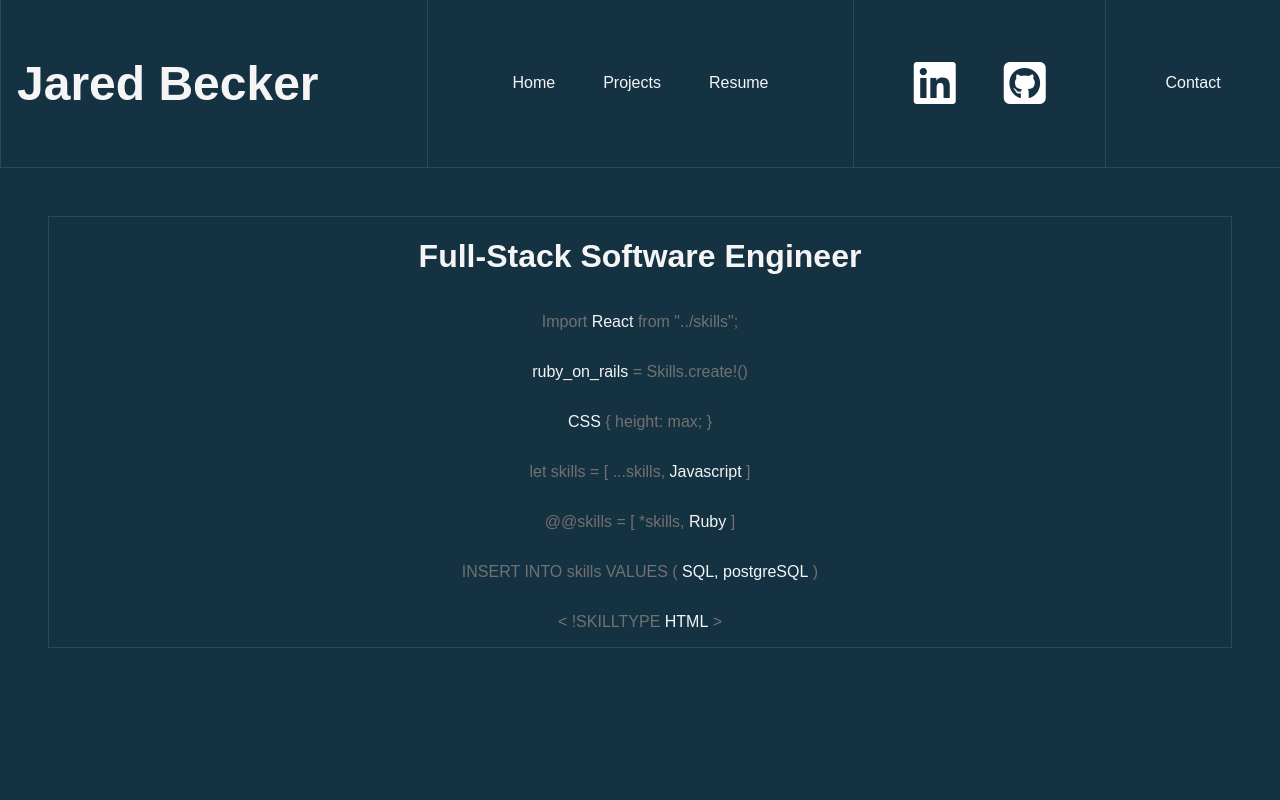
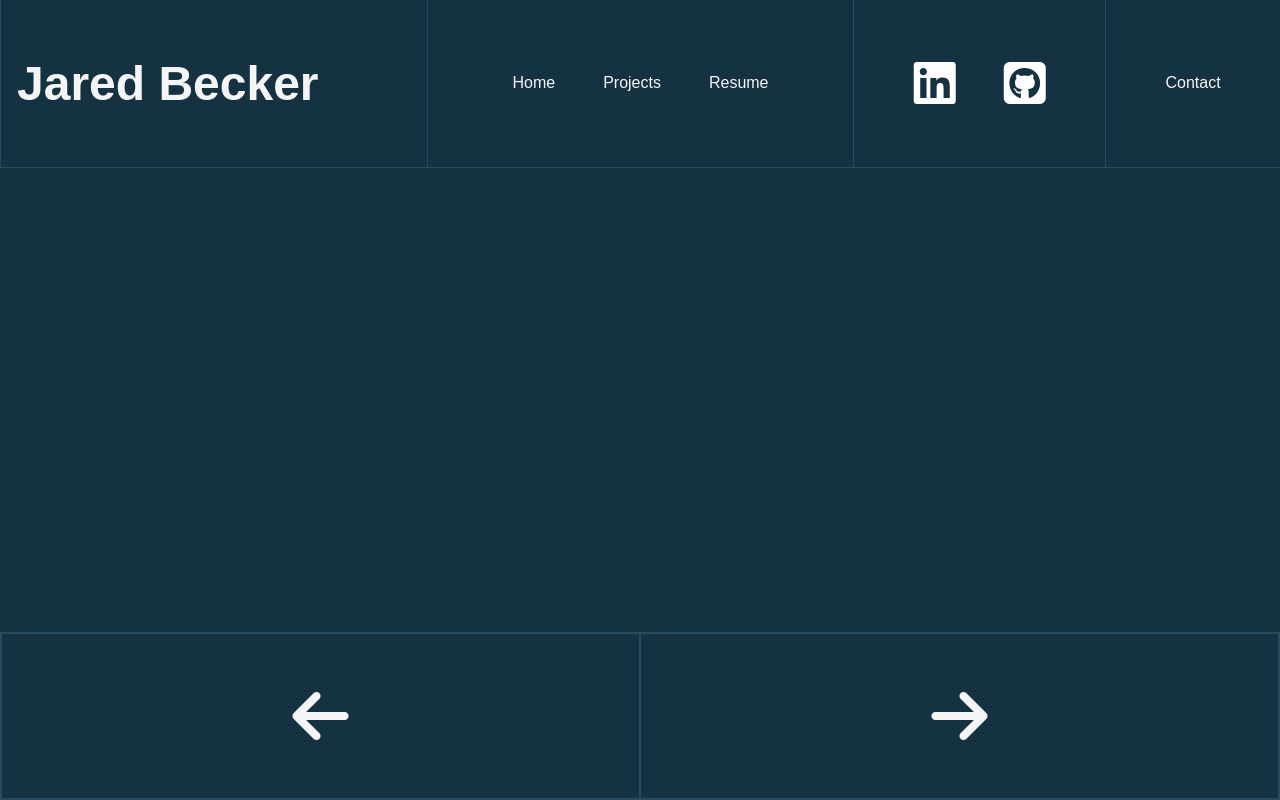
Before and after one commit to Jbecker9/my-portfolio, a React (Vite) app: page / in a window 1280 px wide. Built offline with nearby package versions, Linux system fonts and the light colour scheme.

Commit message:
navigation buttons positioned to bottom

```diff
--- a/src/components/Body.jsx
+++ b/src/components/Body.jsx
@@ -1,17 +1,25 @@
-import React from "react";
-import Languages from "./Body/Languages";
+import React, { useState } from "react";
 import NavButtons from "./Body/NavButtons";
-import Summary from "./Body/Summary";
-import Title from "./Body/Title";
+import BodyContents from "../components/Body/BodyContents/BodyContent"
 import "../styles/App.css"
 
 function Body(){
+    const [navNumber, setNavNumber] = useState(0)
+
+    function loopBodyContents(event){
+        console.log(event.target.value)
+        // setNavNumber(navNumber + 1)
+        // if (navNumber >= 3){
+        //     setNavNumber(0)
+        // } else if (navNumber <= -1){
+        //     setNavNumber(2)
+        // }
+    }
 
     return(
         <div className="Body-bodyDiv">
-            <Title />
-            <Summary />
-            <NavButtons />
+            <BodyContents navNumber={navNumber} />
+            <NavButtons setNavNumber={setNavNumber} loopBodyContents={loopBodyContents} />
         </div>
     )
 }
--- /dev/null
+++ b/src/components/Body/BodyContents/BodyContent.jsx
@@ -0,0 +1,18 @@
+import React from "react";
+import Title from "../Title";
+import Projects from "./Projects";
+
+function BodyContents({ navNumber }){
+
+
+    switch(navNumber){
+        case 0:
+            <Title />
+            break;
+        case 1:
+            <Projects />
+            break;
+    }
+}
+
+export default BodyContents
--- /dev/null
+++ b/src/components/Body/BodyContents/Projects.jsx
@@ -0,0 +1,12 @@
+import React from "react";
+
+function Projects(){
+
+    return(
+        <div>
+
+        </div>
+    )
+}
+
+export default Projects
--- a/src/components/Body/NavButtons.jsx
+++ b/src/components/Body/NavButtons.jsx
@@ -1,10 +1,16 @@
 import React from "react";
+import "../../styles/NavButtons.css"
 
-function NavButtons(){
+function NavButtons({ loopBodyContents }){
 
     return(
-        <div>
-
+        <div className="NavButtons-div" >
+            <div className="Arrow-Left-Button" onClick={(e)=>loopBodyContents(e)}>
+                <i className="fa-solid fa-arrow-left fa-4x" ></i>
+            </div>
+            <div className="Arrow-Right-Button" >
+                <i className="fa-solid fa-arrow-right fa-4x" onClick={(e)=>loopBodyContents(e)}></i>
+            </div>
         </div>
     )
 }
--- a/src/components/Body/Title.jsx
+++ b/src/components/Body/Title.jsx
@@ -6,7 +6,7 @@ function Title(){
 
     return(
         <div className="Title-div">
-            <h1 className="Title-h1"> Full-Stack Software Engineer </h1>
+            <h1> Full-Stack Software Engineer </h1>
             <Languages />
         </div>
     )
--- a/src/styles/App.css
+++ b/src/styles/App.css
@@ -3,55 +3,6 @@
   height: 100%;
 }
 
-
-
-
-
-/* .App-div{
-  background-color: #153243;
-} */
-
-/*
-
-#root {
-  max-width: 1280px;
-  margin: 0 auto;
-  padding: 2rem;
-  text-align: center;
+.Body-bodydiv{
+  height: 100%;
 }
-
-.logo {
-  height: 6em;
-  padding: 1.5em;
-  will-change: filter;
-  transition: filter 300ms;
-}
-.logo:hover {
-  filter: drop-shadow(0 0 2em #646cffaa);
-}
-.logo.react:hover {
-  filter: drop-shadow(0 0 2em #61dafbaa);
-}
-
-@keyframes logo-spin {
-  from {
-    transform: rotate(0deg);
-  }
-  to {
-    transform: rotate(360deg);
-  }
-}
-
-@media (prefers-reduced-motion: no-preference) {
-  a:nth-of-type(2) .logo {
-    animation: logo-spin infinite 20s linear;
-  }
-}
-
-.card {
-  padding: 2em;
-}
-
-.read-the-docs {
-  color: #888;
-} */
--- /dev/null
+++ b/src/styles/NavButtons.css
@@ -0,0 +1,30 @@
+.NavButtons-div{
+    border: 1px solid var(--border-color);
+    /* display: inline-flex; */
+    color: whitesmoke;
+    position: absolute;
+    width: 100%;
+    bottom: 0%;
+}
+
+.Arrow-Left-Button{
+    text-align: center;
+    width: 50%;
+    border: 1px solid var(--border-color);
+    padding: 50px;
+    margin: 0;
+    float: left;
+    cursor: pointer;
+    transition: 0.25s;
+}
+
+.Arrow-Right-Button{
+    text-align: center;
+    width: 50%;
+    border: 1px solid var(--border-color);
+    padding: 50px;
+    margin: 0;
+    float: right;
+    cursor: pointer;
+    transition: 0.25s;
+}
--- a/src/styles/Title.css
+++ b/src/styles/Title.css
@@ -7,7 +7,3 @@
     color: whitesmoke;
     border: 1px solid var(--border-color);
 }
-
-.Title-h1 {
-    cursor: pointer;
-}
```
